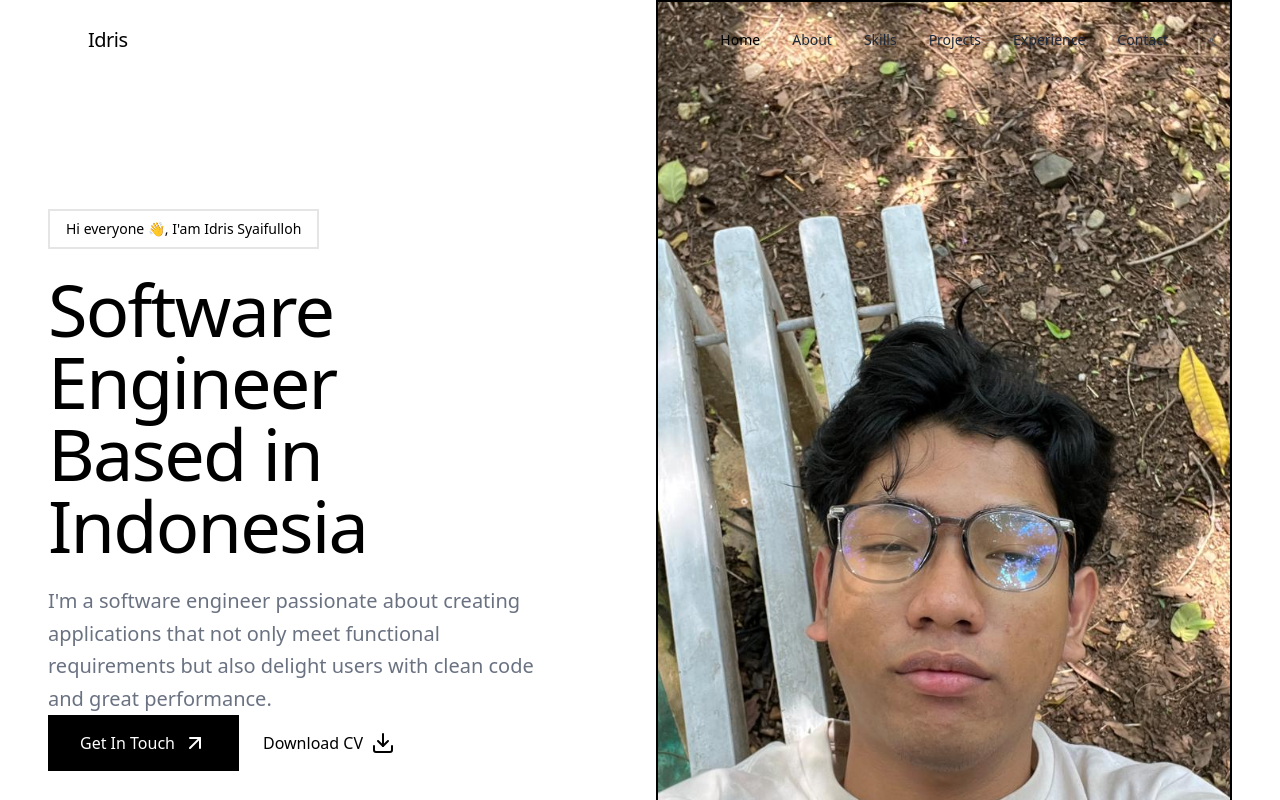
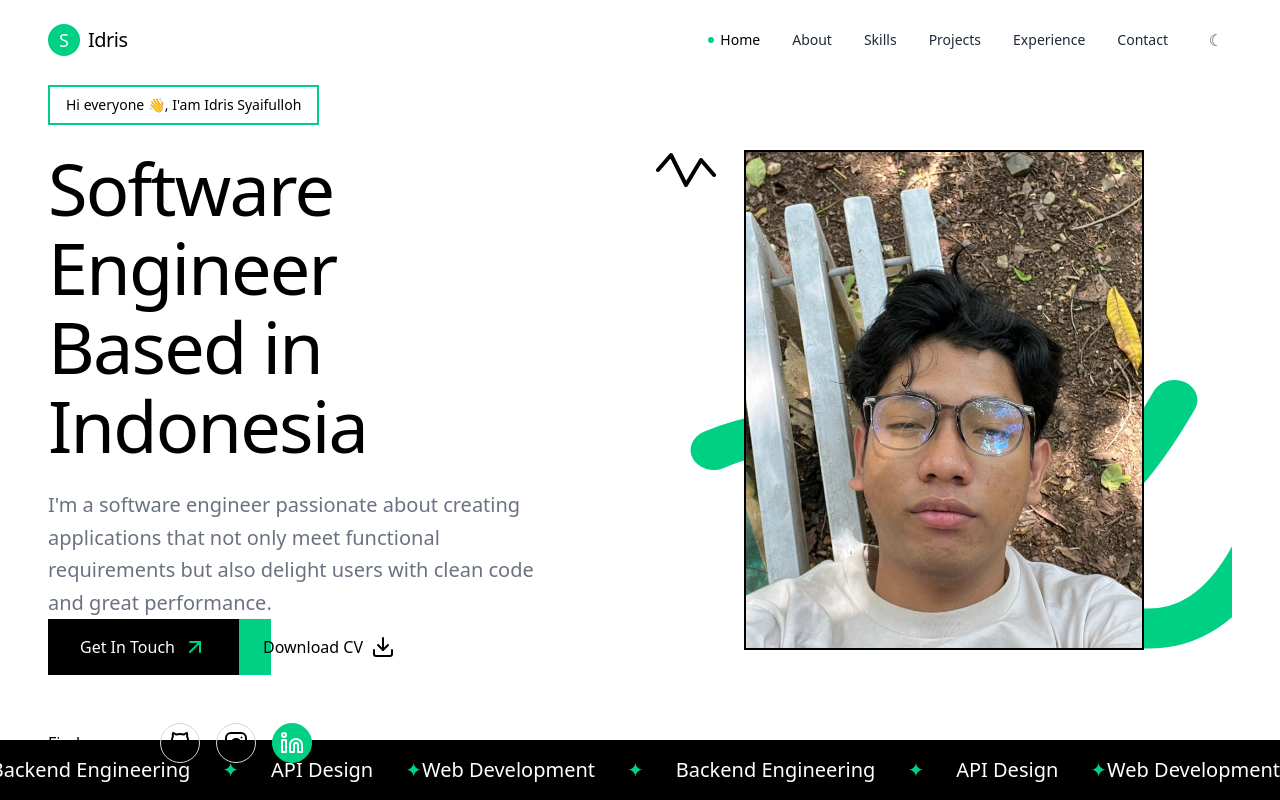
Before and after one commit to IdrisSyaifulloh/Portofolio-IdrisSyaifulloh, a React (Vite) app: page / in a window 1280 px wide. Shown: the top 800 px of the page. Built offline with nearby package versions, Linux system fonts and the light colour scheme.

Commit message:
Porfolio Update

```diff
--- a/src/components/Hero.tsx
+++ b/src/components/Hero.tsx
@@ -18,12 +18,13 @@ export function Hero() {
               initial={{ opacity: 0, y: 20 }}
               animate={{ opacity: 1, y: 0 }}
               transition={{ duration: 0.5 }}
-              className="inline-block px-4 py-2 border-2 border-dashed border-[#00D084] text-black dark:text-white font-medium text-sm sm:text-base mb-6 relative"
+              className="inline-block px-4 py-2 border-2 border-dashed text-black dark:text-white font-medium text-sm sm:text-base mb-6 relative"
+              style={{ borderColor: '#00D084' }}
             >
-              <div className="absolute -left-1.5 -top-1.5 w-3 h-3 bg-[#00D084]" />
-              <div className="absolute -right-1.5 -top-1.5 w-3 h-3 bg-[#00D084]" />
-              <div className="absolute -left-1.5 -bottom-1.5 w-3 h-3 bg-[#00D084]" />
-              <div className="absolute -right-1.5 -bottom-1.5 w-3 h-3 bg-[#00D084]" />
+              <div className="absolute -left-1.5 -top-1.5 w-3 h-3" style={{ backgroundColor: '#00D084' }} />
+              <div className="absolute -right-1.5 -top-1.5 w-3 h-3" style={{ backgroundColor: '#00D084' }} />
+              <div className="absolute -left-1.5 -bottom-1.5 w-3 h-3" style={{ backgroundColor: '#00D084' }} />
+              <div className="absolute -right-1.5 -bottom-1.5 w-3 h-3" style={{ backgroundColor: '#00D084' }} />
               Hi everyone 👋, I'am Idris Syaifulloh
             </motion.div>
 
@@ -32,7 +33,8 @@ export function Hero() {
               initial={{ opacity: 0, y: 20 }}
               animate={{ opacity: 1, y: 0 }}
               transition={{ duration: 0.5, delay: 0.1 }}
-              className="text-5xl sm:text-6xl lg:text-7xl font-bold text-black dark:text-white leading-[1.1] mb-6 tracking-tight"
+              className="text-5xl sm:text-6xl lg:text-7xl font-bold text-black dark:text-white mb-6 tracking-tight"
+              style={{ lineHeight: 1.1 }}
             >
               Software Engineer<br />
               Based in Indonesia
@@ -60,9 +62,10 @@ export function Hero() {
               <a
                 href="#contact"
                 className="bg-black dark:bg-white text-white dark:text-black px-8 py-4 flex items-center gap-2 font-semibold hover:bg-gray-800 dark:hover:bg-gray-200 transition-colors relative"
+                style={{ backgroundColor: 'black', color: 'white' }}
               >
-                Get In Touch <ArrowUpRight className="w-5 h-5 text-[#00D084]" />
-                <div className="absolute top-1 left-1 w-full h-full bg-[#00D084] -z-10" />
+                Get In Touch <ArrowUpRight className="w-5 h-5" style={{ color: '#00D084' }} />
+                <div className="absolute top-1 left-1 w-full h-full -z-10" style={{ backgroundColor: '#00D084' }} />
               </a>
 
               <a
@@ -88,7 +91,7 @@ export function Hero() {
               <a href="#" className="w-10 h-10 rounded-full border border-gray-300 dark:border-gray-700 flex items-center justify-center text-black dark:text-white hover:bg-gray-100 dark:hover:bg-gray-800 transition-colors">
                 <Instagram className="w-5 h-5" />
               </a>
-              <a href="https://www.linkedin.com/in/idris-syaifulloh-b36478263/" className="w-10 h-10 rounded-full bg-[#00D084] flex items-center justify-center text-white hover:bg-[#00b373] transition-colors border border-[#00D084]">
+              <a href="https://www.linkedin.com/in/idris-syaifulloh-b36478263/" className="w-10 h-10 rounded-full flex items-center justify-center text-white hover:opacity-90 transition-colors border" style={{ backgroundColor: '#00D084', borderColor: '#00D084' }}>
                 <Linkedin className="w-5 h-5" />
               </a>
             </motion.div>
@@ -97,7 +100,7 @@ export function Hero() {
           {/* Right Content - Photo */}
           <div className="order-1 lg:order-2 relative mt-8 lg:mt-0">
             {/* Green Abstract Shapes Behind */}
-            <div className="absolute top-1/2 left-1/2 -translate-x-1/2 -translate-y-1/2 w-[120%] h-[120%] -z-20 pointer-events-none hidden md:block">
+            <div className="absolute top-1/2 left-1/2 -translate-x-1/2 -translate-y-1/2 w-full h-full scale-125 -z-20 pointer-events-none hidden md:block">
               <svg viewBox="0 0 500 500" className="w-full h-full" preserveAspectRatio="none">
                 <path d="M50,300 Q150,250 250,350 T450,250" fill="none" stroke="#00D084" strokeWidth="40" strokeLinecap="round" className="opacity-80" />
                 <path d="M100,400 Q200,350 350,450 T550,300" fill="none" stroke="#00D084" strokeWidth="40" strokeLinecap="round" className="opacity-80" />
@@ -115,13 +118,14 @@ export function Hero() {
               initial={{ opacity: 0, scale: 0.9 }}
               animate={{ opacity: 1, scale: 1 }}
               transition={{ duration: 0.6 }}
-              className="relative mx-auto w-full max-w-[400px] xl:max-w-[480px]"
+              className="relative mx-auto w-full"
+              style={{ maxWidth: '400px' }}
             >
               {/* Black background offset */}
-              <div className="absolute top-4 left-4 xl:top-6 xl:left-6 w-full h-full bg-black dark:bg-gray-800 -z-10" />
+              <div className="absolute top-4 left-4 xl:top-6 xl:left-6 w-full h-full -z-10" style={{ backgroundColor: 'black' }} />
 
               {/* Image */}
-              <div className="relative aspect-[4/5] bg-gray-200 border-2 border-black dark:border-gray-800 overflow-hidden">
+              <div className="relative bg-gray-200 border-2 overflow-hidden" style={{ borderColor: 'black', aspectRatio: '4/5' }}>
                 <ImageWithFallback
                   src={Gua}
                   alt="Idris Syaifulloh"
@@ -143,7 +147,7 @@ export function Hero() {
                       d="M 50, 50 m -35, 0 a 35,35 0 1,1 70,0 a 35,35 0 1,1 -70,0"
                       fill="none"
                     />
-                    <text className="text-[11px] font-medium uppercase tracking-widest fill-black dark:fill-white">
+                    <text className="font-medium uppercase tracking-widest fill-black dark:fill-white" style={{ fontSize: '11px' }}>
                       <textPath href="#textPath" startOffset="0%">
                         • Explore more about me • Explore more about me
                       </textPath>
@@ -157,16 +161,19 @@ export function Hero() {
       </div>
 
       {/* Marquee Banner */}
-      <div className="absolute bottom-0 left-0 w-full bg-black text-white overflow-hidden py-4 border-b-4 border-[#00D084]">
+      <div
+        className="absolute bottom-0 left-0 w-full text-white overflow-hidden py-4 border-b-4"
+        style={{ backgroundColor: 'black', borderColor: '#00D084' }}
+      >
         <div className="flex whitespace-nowrap animate-marquee">
           {[...Array(8)].map((_, i) => (
             <div key={i} className="flex items-center gap-8 mx-4 text-xl sm:text-2xl font-medium">
               <span>Web Development</span>
-              <span className="text-[#00D084]">✦</span>
+              <span style={{ color: '#00D084' }}>✦</span>
               <span>Backend Engineering</span>
-              <span className="text-[#00D084]">✦</span>
+              <span style={{ color: '#00D084' }}>✦</span>
               <span>API Design</span>
-              <span className="text-[#00D084]">✦</span>
+              <span style={{ color: '#00D084' }}>✦</span>
             </div>
           ))}
         </div>
--- a/src/components/Navigation.tsx
+++ b/src/components/Navigation.tsx
@@ -55,7 +55,7 @@ export function Navigation() {
             whileHover={{ scale: 1.02 }}
             transition={{ duration: 0.2 }}
           >
-            <div className="w-8 h-8 rounded-full bg-[#00D084] flex items-center justify-center text-white font-bold text-lg">
+            <div className="w-8 h-8 rounded-full flex items-center justify-center text-white font-bold text-lg" style={{ backgroundColor: '#00D084' }}>
               S
             </div>
             <span className="text-xl font-semibold text-black dark:text-white tracking-tight">
@@ -76,7 +76,8 @@ export function Navigation() {
                   {isActive && (
                     <motion.div
                       layoutId="activeDot"
-                      className="w-1.5 h-1.5 rounded-full bg-[#00D084]"
+                      className="w-1.5 h-1.5 rounded-full"
+                      style={{ backgroundColor: '#00D084' }}
                     />
                   )}
                   <span className={isActive ? 'text-black dark:text-white font-semibold' : ''}>
```
